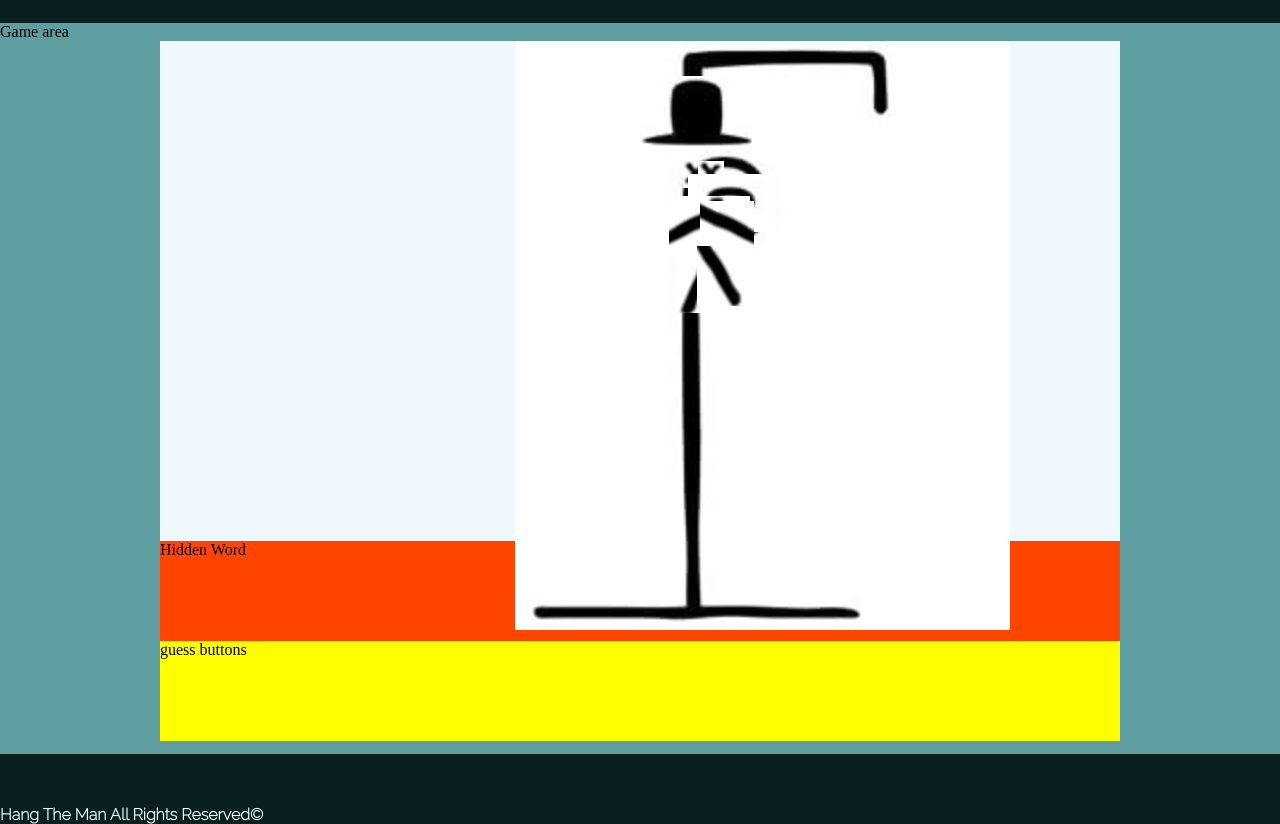
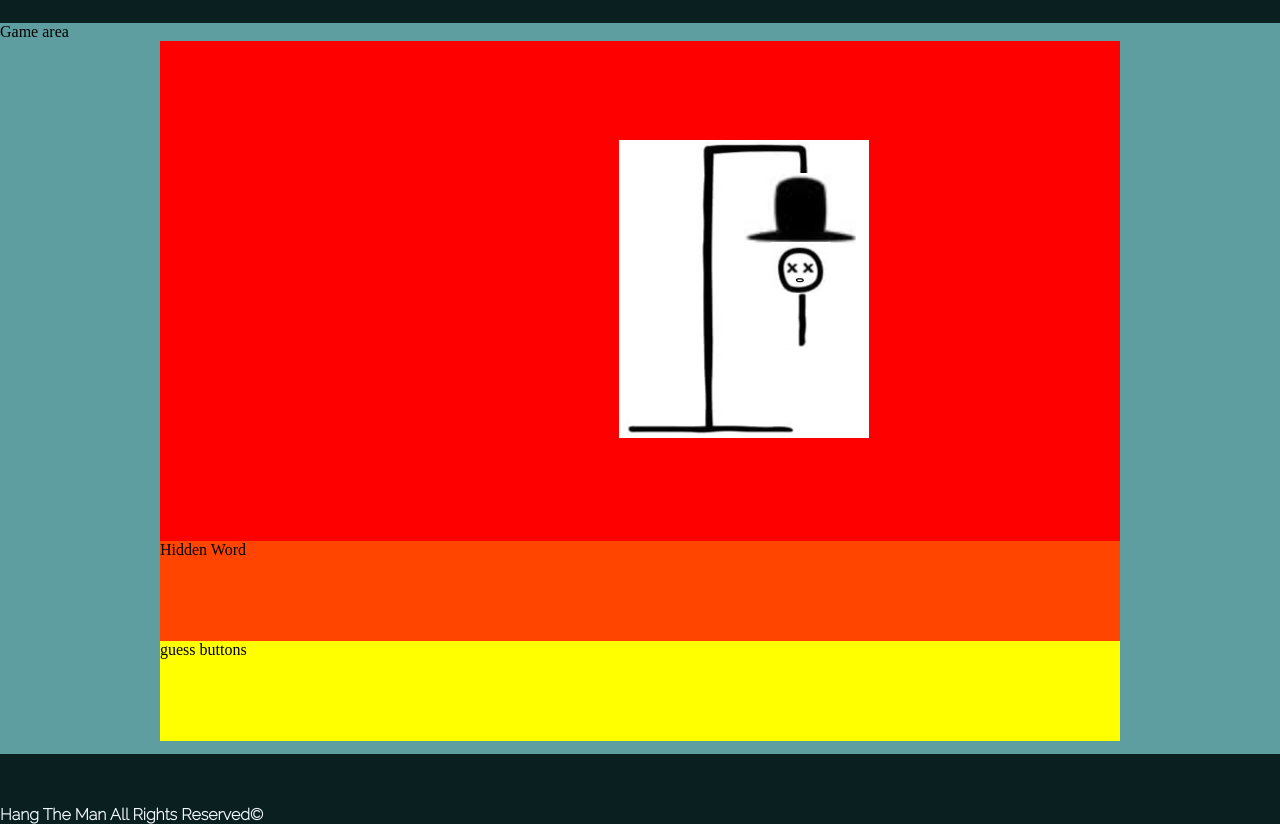
Before and after one commit to deklyn00/hang-the-man, a plain HTML site: page index.html in a window 1280 px wide. Shown: the part 107-931 px from the top of the page. Drawn offline with Linux system fonts and the light colour scheme; a web font is replaced by a local one.

Commit message:
positioned most of the hangman images using flexbox and transform for positioning

```diff
--- a/assets/css/styles.css
+++ b/assets/css/styles.css
@@ -38,78 +38,87 @@ header h1 {
 }
 /*Hangman images*/
 #hangman_animation {
-    width:75%;
+    width: 75%;
     height: 500px;
     margin: auto;
-    background-color: aliceblue;
-    position: relative;
+    background-color: red;
+    display: flex;
+    justify-content: center;
+    align-items: center;
+}
+
+.hangman-part {
+    display: flex;
+    flex-direction: row;
+    height: auto;
+    align-items: center;
+    margin: 20px; /* Adjust as needed */
 }
 
 #platform {
-    width:247px;
-    display: block;
-    left:37%;
-    position: absolute;
+transform: translate(300px,0);
+}
+#platform img {
+    width: 250px;
 }
 #hat1 {
-position: absolute;
-left: 50%;
-top: 7%;
+    transform: translate(175px,-80px);
 }
 #head2 {
-    position: absolute;
-    left:53%;
-    top: 21%;
-    width:58px;
+    transform: translate(90px,-18px);
+}
+#head2 img {
+    width: 60px;
 }
 #left_eye3 {
-    position: absolute;
-    left:54.5%;
-    width: 13px;
-    top: 24%;
+    transform: translate(45px,-21px);
+
+}
+#left_eye3 img {
+    width:13px;
 }
 #right_eye4 {
-    position: absolute;
-    left:56%;
-    width: 13px;
-    top: 24%;
+    transform: translate(48px,-21px);
+}
+#right_eye4 img {
+    width:13px;
 }
 #mouth5 {
-    position: absolute;
-    left:55%;
-    width: 14px;
-    top: 26.5%;
+    transform: translate(26px,-11px);
+}
+#mouth5 img {
+    width:14px;
 }
 #spine6 {
-    position: absolute;
-    left:54%;
-    top:31%;
-    width: 36px;
+    transform: translate(2px,32px);
+}
+#spine6 img {
+    width:36px;
 }
 #left_arm7 {
-    position: absolute;
-    left:53%;
-    top:32%;
-    width:26px;
+    visibility: hidden;
+}
+#left_arm7 img {
+    width:36px;
 }
 #right_arm8 {
-    position: absolute;
-    left:56.3%;
-    top:32%;
-    width:26px;
+    visibility: hidden;
+}
+#right_arm8 img {
+    width:36px;
 }
 #left_leg9 {
-    position: absolute;
-    left:54%;
-    top:41%;
-    width:21px;
+    visibility: hidden;
 
 }
+#left_leg9 img {
+    width:36px;
+}
 #right_leg10 {
-    position: absolute;
-    left:55.9%;
-    top:41%;
-    width:21px;
+    visibility: hidden;
+}
+#right_leg10 img {
+    width:36px;
 }
 /*Hidden word*/
 #secret_word {
--- a/index.html
+++ b/index.html
@@ -13,37 +13,37 @@
     </header>
     <section id="game_area">Game area
         <div id="hangman_animation">
-            <div class="hangman-part" id="platform">
+            <div class="hangman-body" id="platform">
                 <img src="assets/images/platform.PNG">
             </div>
-            <div class="hangman-part" id="hat1">
+            <div class="hangman-body" id="hat1">
                 <img src="assets/images/1hat.png">
             </div>
-            <div class="hangman-part" id="head2">
+            <div class="hangman-body" id="head2">
                 <img src="assets/images/2head.PNG">
             </div>
-            <div class="hangman-part" id="left_eye3">
+            <div class="hangman-body" id="left_eye3">
                 <img src="assets/images/3left_eye.PNG">
             </div>
-            <div class="hangman-part" id="right_eye4">
+            <div class="hangman-body" id="right_eye4">
                 <img src="assets/images/4right_eye.PNG">
             </div>
-            <div class="hangman-part" id="mouth5">
+            <div class="hangman-body" id="mouth5">
                 <img src="assets/images/5mouth.PNG">
             </div>
-            <div class="hangman-part" id="spine6">
+            <div class="hangman-body" id="spine6">
                 <img src="assets/images/6spine.PNG">
             </div>
-            <div class="hangman-part" id="left_arm7">
+            <div class="hangman-body" id="left_arm7">
                 <img src="assets/images/7leftarm.png">
             </div>
-            <div class="hangman-part" id="right_arm8">
+            <div class="hangman-body" id="right_arm8">
                 <img src="assets/images/8rightarm.png">
             </div>
-            <div class="hangman-part" id="left_leg9">
+            <div class="hangman-body" id="left_leg9">
                 <img src="assets/images/9leftleg.png">
             </div>
-            <div class="hangman-part" id="right_leg10">
+            <div class="hangman-body" id="right_leg10">
                 <img src="assets/images/10rightleg.png">
             </div>
         </div>
```
